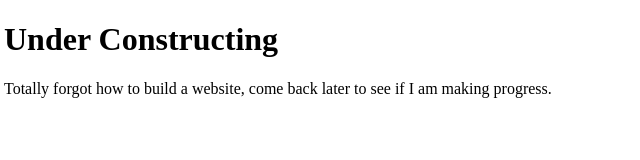
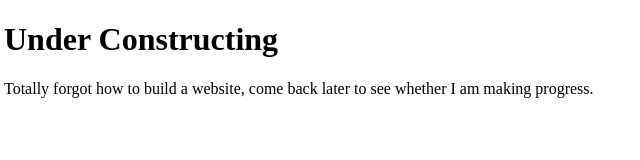
Before and after one commit to sunnyhyw1225/sunnyhyw1225.github.io, a plain HTML site: page index.html in a window 1280 px wide. Shown: the full height of the page, 4-644 px from the left. Drawn offline with Linux system fonts and the light colour scheme.

Commit message:
Update index.html

```diff
--- a/index.html
+++ b/index.html
@@ -7,7 +7,7 @@
 
 <h1>Under Constructing</h1>
 
-<p>Totally forgot how to build a website, come back later to see if I am making progress.</p>
+<p>Totally forgot how to build a website, come back later to see whether I am making progress.</p>
 
 </body>
 </html>
```
